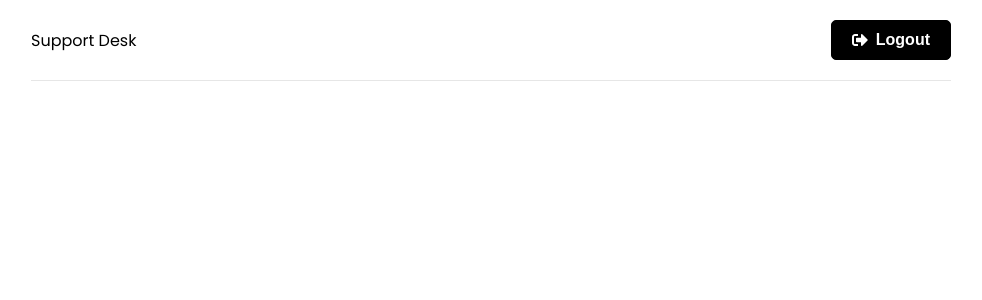
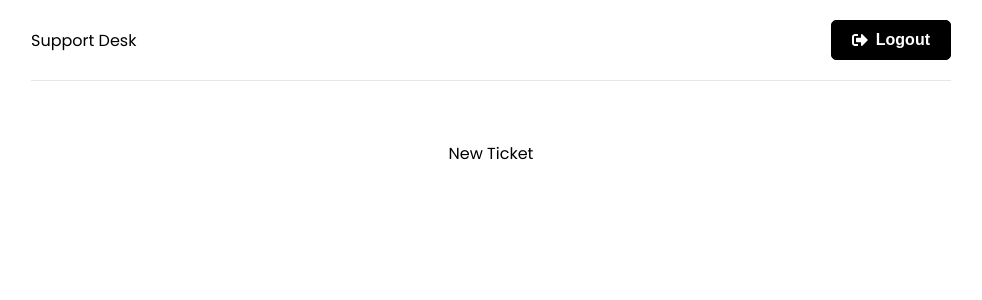
Before and after one commit to Anirudh-koushik-99/Support-Desk, a React (Create React App) app in the folder frontend/: page /new-ticket in a window 1280 px wide. Before the commit this address had no page. Shown: the top 300 px of the page, without its empty margins (149-1131 px from the left). Built offline with nearby package versions, Linux system fonts and the light colour scheme; sample sign-in values are in the browser's storage.

Commit message:
Route guard

```diff
--- a/frontend/src/App.js
+++ b/frontend/src/App.js
@@ -5,6 +5,8 @@
 import Home from './pages/Home'
 import Login from './pages/Login'
 import Register from './pages/Register'
+import NewTicket from './pages/NewTicket'
+import PrivateRoute from './components/PrivateRoute'
 
 
 function App() {
@@ -17,6 +19,9 @@
           <Route path='/' element={<Home/>} />
           <Route path='/login' element={<Login/>} />
           <Route path='/register' element={<Register/>} />
+          <Route path='/new-ticket' element={<PrivateRoute/>}>
+            <Route path='/new-ticket' element={<NewTicket />} />
+          </Route>
         </Routes>
       </div>
      </Router>
--- /dev/null
+++ b/frontend/src/components/PrivateRoute.jsx
@@ -0,0 +1,15 @@
+import { Navigate, Outlet } from "react-router-dom"
+import {useAuthStatus} from '../hooks/useAuthStatus'
+import Spinner from "./Spinner"
+
+
+const PrivateRoute = () => {
+    const {loggedIn, checkingStatus} = useAuthStatus()
+
+    if(checkingStatus){
+        return <Spinner />
+    }
+  return loggedIn ? <Outlet /> : <Navigate to='/login' />
+}
+
+export default PrivateRoute
--- /dev/null
+++ b/frontend/src/hooks/useAuthStatus.js
@@ -0,0 +1,20 @@
+import { useState, useEffect } from "react";
+import { useSelector } from "react-redux";
+
+export const useAuthStatus = () => {
+  const [loggedIn, setLoggedIn] = useState(false);
+  const [checkingStatus, setCheckingStatus] = useState(true);
+
+  const { user } = useSelector((state) => state.auth);
+
+  useEffect(() => {
+    if (user) {
+      setLoggedIn(true);
+    } else {
+      setLoggedIn(false);
+    }
+    setCheckingStatus(false);
+  }, [user]);
+
+  return { loggedIn, checkingStatus };
+};
--- /dev/null
+++ b/frontend/src/pages/NewTicket.jsx
@@ -0,0 +1,11 @@
+import React from 'react'
+
+function NewTicket() {
+  return (
+    <div>
+      New Ticket
+    </div>
+  )
+}
+
+export default NewTicket
```
